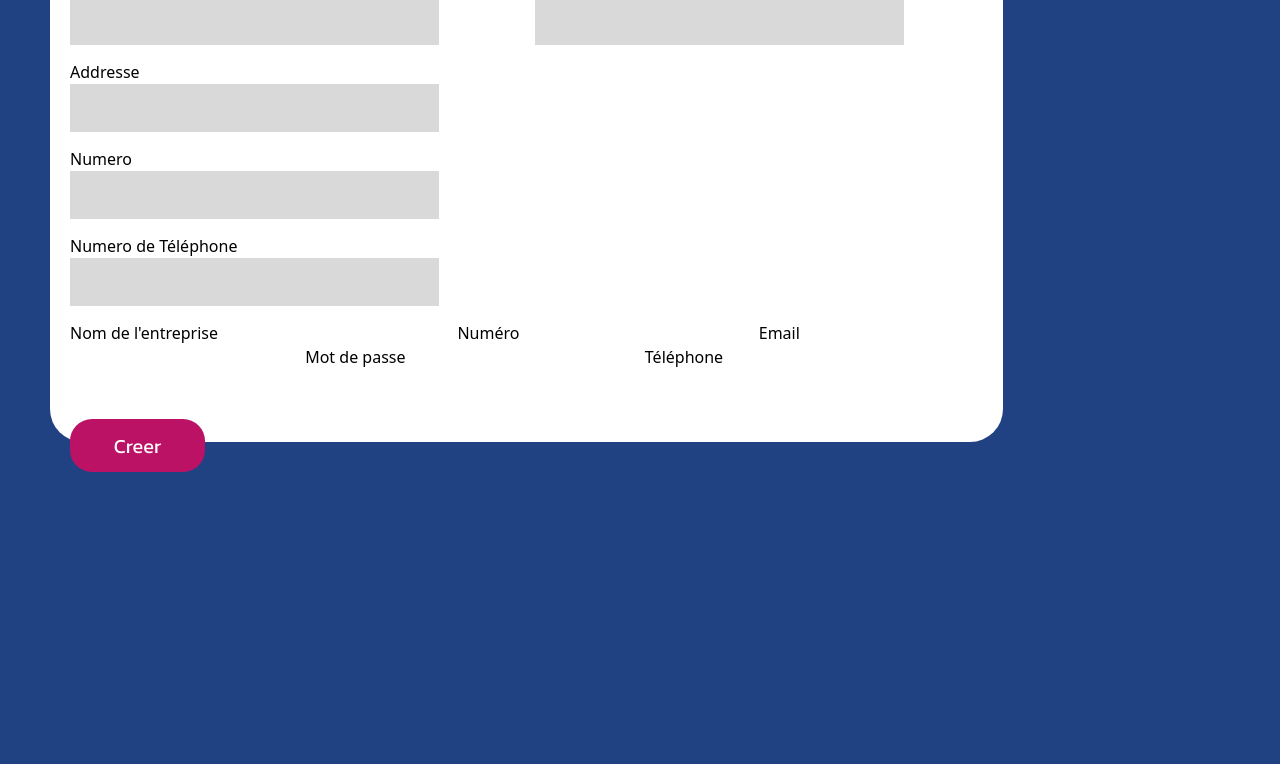
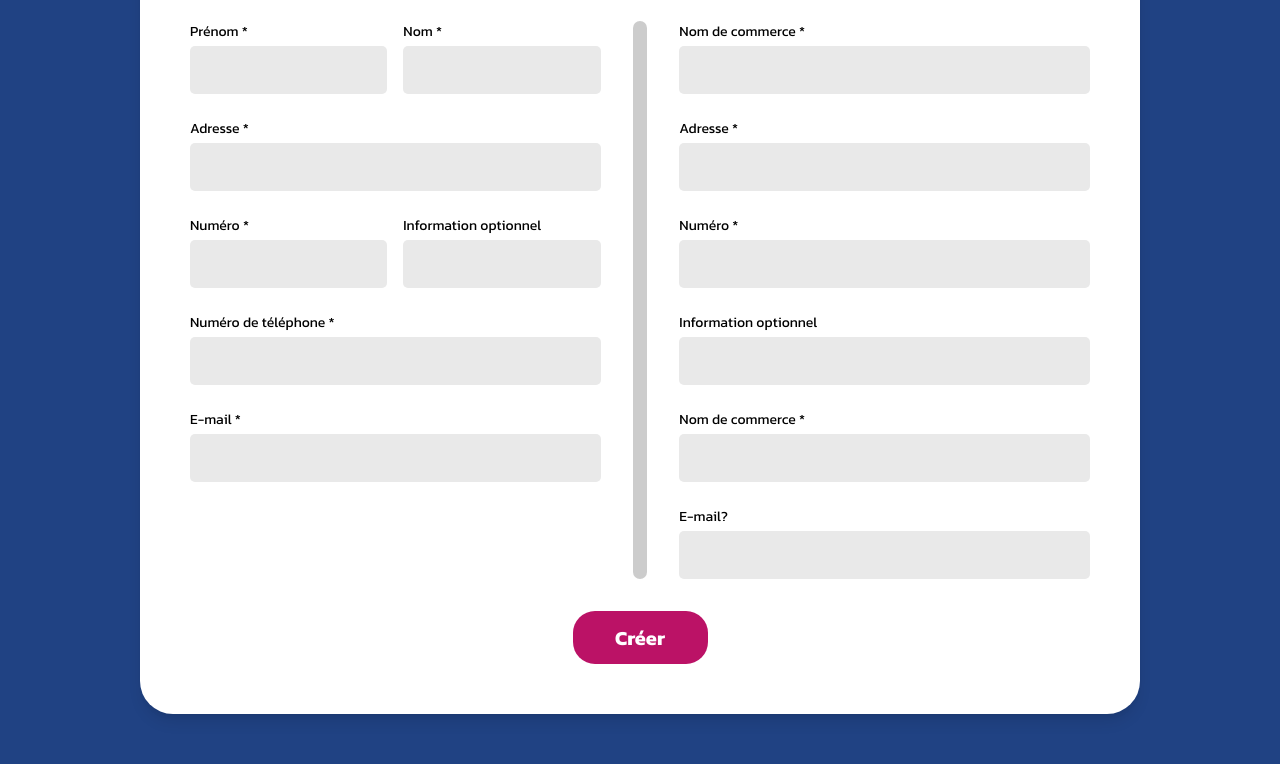
Before and after one commit to Powai03/BAPS2, a website: page front/signup.html in a window 1280 px wide. Shown: the part 295-1059 px from the top of the page. Before the commit the page ends 875 px from the top, so only its background shows below. Drawn offline with nearby package versions, Linux system fonts and the light colour scheme.

Commit message:
major signup changes

```diff
--- a/front/css/signup.css
+++ b/front/css/signup.css
@@ -1,5 +1,9 @@
 @import url('https://fonts.googleapis.com/css2?family=Kanit:wght@400;700&display=swap');
 
+body {
+    background-color: #f0f8ff;
+    font-family: 'Kanit', sans-serif;
+}
 
 .logo-placeholder {
     width: 150px;
@@ -16,59 +20,65 @@
     background-color: #ffff;
     padding: 20px;
     margin-bottom: 40px;
+    box-shadow: 0 2px 4px rgba(0, 0, 0, 0.1);
 }
 
 .container {
     display: flex;
-    padding-left: 50px;
-    justify-content: start;
+    justify-content: center;
     align-items: center;
 }
 
 .inscard {
     background-color: #ffff;
     border-radius: 33px;
-    width: 953px;
-    height: 607px;
-    justify-content: start;
+    width: 100%;
+    max-width: 1000px;
+    overflow: hidden;
+    margin-bottom: 50px;
 }
 
 .inscard-body {
-    border-radius: 33px;
-    width: 953px;
-    height: 607px;
-    padding-right: 20px;
-    padding-left: 20px;
-    justify-content: start;
+    padding: 30px 50px 50px;
 }
 
 .conxtxt {
-    font-family: 'Kanit', 400;
-    font-size: 48px;
+    font-family: 'Kanit', sans-serif;
+    font-weight: 400;
+    font-size: 40px;
     text-align: center;
+    margin-bottom: 30px;
 }
 
 .input-box {
     display: flex;
     justify-content: center;
-    margin-bottom: 15px;
-    background-color: #D9D9D9;
-    width: 369px;
+    background-color: #e9e9e9;
     height: 48px;
-    box-align: center;
+    border-radius: 5px;
+    width: 100%;
 }
 
 .input-box input {
     width: 100%;
     padding: 10px;
+    background: transparent;
+    border: none;
+    outline: none;
+}
+
+label {
+    font-size: 14px;
+    font-weight: 500;
 }
 
 .eptxt {
     background-color: #0072BC;
     color: #ffff;
-    font-family: 'Kanit', bold;
+    font-family: 'Kanit', sans-serif;
+    font-weight: 700;
     font-size: 24px;
-    width: 953px;
+    width: 100%;
     padding: 15px;
     text-align: center;
     border-top-left-radius: 33px;
@@ -78,11 +88,45 @@
 .boutonins {
     background-color: #BB1266;
     border-radius: 22px;
-    border-color: #DA2128;
+    border: none;
     width: 135px;
     height: 53px;
-    font-family: 'Kanit', bold;
+    font-family: 'Kanit', sans-serif;
+    font-weight: 700;
     font-size: 20px;
     color: #ffff;
-    margin-top: 50px;
+    cursor: pointer;
+    transition: background-color 0.3s;
 }
+
+.boutonins:hover {
+    background-color: #9e0e56;
+}
+
+/* Divider between columns */
+.divider {
+    width: 15px;
+    border-radius: 15px;
+    background-color: #ccc;
+    margin: 0 auto;
+    position: relative;
+}
+
+/* Responsive adjustments */
+@media (max-width: 768px) {
+    .inscard {
+        border-radius: 20px;
+    }
+
+    .inscard-body {
+        padding: 20px;
+    }
+
+    .conxtxt {
+        font-size: 32px;
+    }
+
+    .eptxt {
+        font-size: 20px;
+    }
+}
--- a/front/signup.html
+++ b/front/signup.html
@@ -4,10 +4,11 @@
     <meta charset="UTF-8">
     <meta name="viewport" content="width=device-width, initial-scale=1.0">
     <title>Inscription</title>
+    <script src="https://unpkg.com/@tailwindcss/browser@4"></script>
     <link rel="stylesheet" href="./css/signup.css">
     <link rel="stylesheet" href="./css/style.css">
-    <script src="https://unpkg.com/@tailwindcss/browser@4"></script>
 </head>
+<body class="bg-blue-50">
     <header>
         <nav class="navbar">
             <div class="logo-placeholder">
@@ -15,59 +16,125 @@
             </div>
         </nav>
     </header>
-<body>
-    <div class="container">
+
+    <div class="container mx-auto px-4">
+        <div class="inscard shadow-lg">
+            <h1 class="eptxt">Espace professionnel</h1>
+            <h1 class="conxtxt">Créer un compte</h1>
+
+            <div class="inscard-body">
                 <form>
-            <div class="inscard">
-                <h1 class="eptxt">Espace professionnel</h1>
-                <h1 class="conxtxt">Creer un compte</h1>
-                <div class="inscard-body">
-                    <div class="grid grid-cols-2 gap-4">
-                        <div>
-                            <h1>Prenom</h1>
+                    <div class="flex flex-col md:flex-row">
+                        <!-- Left Column -->
+                        <div class="w-full md:w-1/2 space-y-6 md:pr-8">
+                            <div class="flex flex-col md:flex-row space-y-6 md:space-y-0 md:space-x-4">
+                                <div class="w-full md:w-1/2">
+                                    <label class="block mb-1">Prénom *</label>
                                     <div class="input-box">
                                         <input type="text" name="prenom" required>
                                     </div>
                                 </div>
-                        <div>
-                            <h1>Nom</h1>
+                                <div class="w-full md:w-1/2">
+                                    <label class="block mb-1">Nom *</label>
                                     <div class="input-box">
                                         <input type="text" name="nom" required>
                                     </div>
                                 </div>
                             </div>
-                    <h1>Addresse</h1>
+                            <div>
+                                <label class="block mb-1">Adresse *</label>
+                                <div class="input-box w-full">
+                                    <input type="text" name="adresse" required>
+                                </div>
+                            </div>
+
+                            <div class="flex flex-col md:flex-row space-y-6 md:space-y-0 md:space-x-4">
+                                <div class="w-full md:w-1/2">
+                                    <label class="block mb-1">Numéro *</label>
                                     <div class="input-box">
-                        <input type="name" name="name" required>
+                                        <input type="number" name="numero" required>
                                     </div>
-                    <h1>Numero</h1>
+                                </div>
+                                <div class="w-full md:w-1/2">
+                                    <label class="block mb-1">Information optionnel</label>
                                     <div class="input-box">
-                        <input type="number" name="name" required>
+                                        <input type="text" name="info">
                                     </div>
-                    <h1>Numero de Téléphone</h1>
+                                </div>
+                            </div>
+
+                            <div>
+                                <label class="block mb-1">Numéro de téléphone *</label>
+                                <div class="input-box w-full">
+                                    <input type="tel" name="telephone" required>
+                                </div>
+                            </div>
+
+                            <div>
+                                <label class="block mb-1">E-mail *</label>
+                                <div class="input-box w-full">
+                                    <input type="email" name="email" required>
+                                </div>
+                            </div>
+                        </div>
+
+                        <!-- Divider -->
+                        <div class="divider hidden md:block"></div>
+
+                        <!-- Right Column -->
+                        <div class="w-full md:w-1/2 space-y-6 md:pl-8 mt-6 md:mt-0">
+                            <div>
+                                <label class="block mb-1">Nom de commerce *</label>
+                                <div class="input-box w-full">
+                                    <input type="text" name="nom_commerce" required>
+                                </div>
+                            </div>
+
+                            <div>
+                                <label class="block mb-1">Adresse *</label>
+                                <div class="input-box w-full">
+                                    <input type="text" name="adresse_commerce" required>
+                                </div>
+                            </div>
+
+                            <div>
+                                <label class="block mb-1">Numéro *</label>
                                 <div class="input-box">
-                        <input type="name" name="name" required>
+                                    <input type="number" name="numero_commerce" required>
                                 </div>
-                    <label for="nom">Nom de l'entreprise</label>
-                    <input type="text" name="nom" id="nom" required>
+                            </div>
 
-                    <label for="numero">Numéro</label>
-                    <input type="number" name="numero" id="numero" required>
+                            <div>
+                                <label class="block mb-1">Information optionnel</label>
+                                <div class="input-box">
+                                    <input type="text" name="info_commerce">
+                                </div>
+                            </div>
 
-                    <label for="email">Email</label>
-                    <input type="email" name="email" id="email" required>
+                            <div>
+                                <label class="block mb-1">Nom de commerce *</label>
+                                <div class="input-box w-full">
+                                    <input type="text" name="nom_commerce_alt" required>
+                                </div>
+                            </div>
 
-                    <label for="password">Mot de passe</label>
-                    <input type="password" name="password" id="password" required>
+                            <div>
+                                <label class="block mb-1">E-mail?</label>
+                                <div class="input-box w-full">
+                                    <input type="email" name="email_commerce">
+                                </div>
+                            </div>
+                        </div>
+                    </div>
 
-                    <label for="telephone">Téléphone</label>
-                    <input type="text" name="telephone" id="telephone" required>
-
-                    <button type="button" class="boutonins" onclick="signup()">Creer</button>
-                </div>
+                    <div class="flex justify-center mt-8">
+                        <button type="button" class="boutonins" onclick="signup()">Créer</button>
                     </div>
                 </form>
             </div>
+        </div>
+    </div>
+
     <script src="./js/signup.js"></script>
 </body>
 </html>
```
Lines whose indentation alone changed are shown as unchanged.
